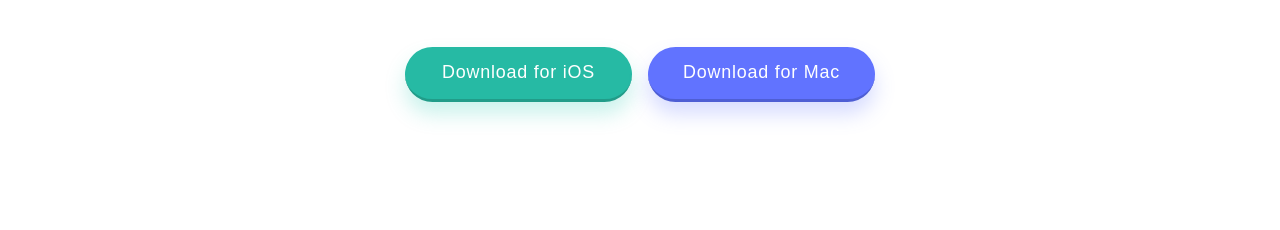
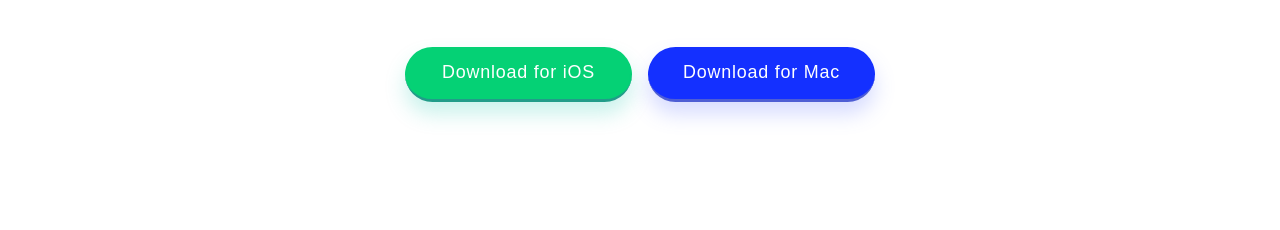
Before and after one commit to Cheosphere/clipboard-landing-page-master, a plain HTML site: page index.html in a window 1280 px wide. Shown: the part 439-669 px from the top of the page. Drawn offline with Linux system fonts and the light colour scheme; a web font is replaced by a local one.

Commit message:
Modificando color de botones

```diff
--- a/style.css
+++ b/style.css
@@ -6,8 +6,8 @@
 }
 
 :root {
-    --strong-cyan: hsl(171, 66%, 44%);
-    --light-blue: hsl(233, 100%, 69%);
+    --strong-cyan: hsl(153, 95%, 42%);
+    --light-blue: hsl(233, 100%, 54%);
     --dark-grayish-blue: hsl(210, 10%, 33%);
     --grayish-blue: hsl(201, 11%, 66%);
 }
```
